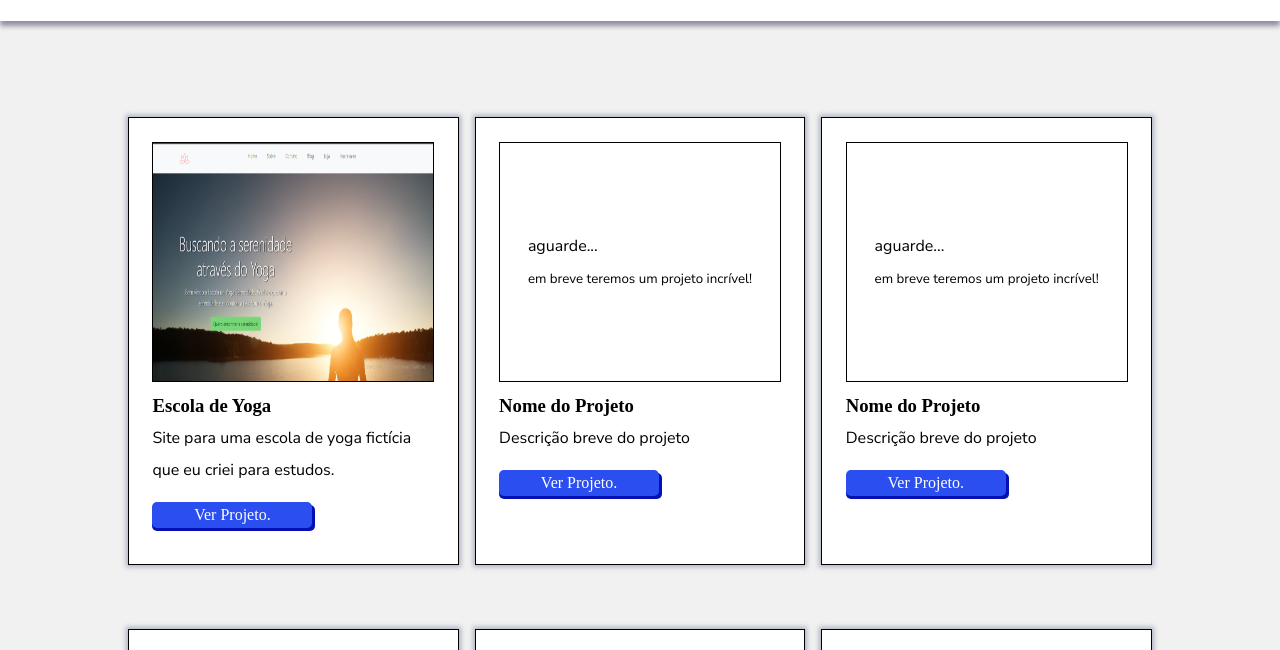
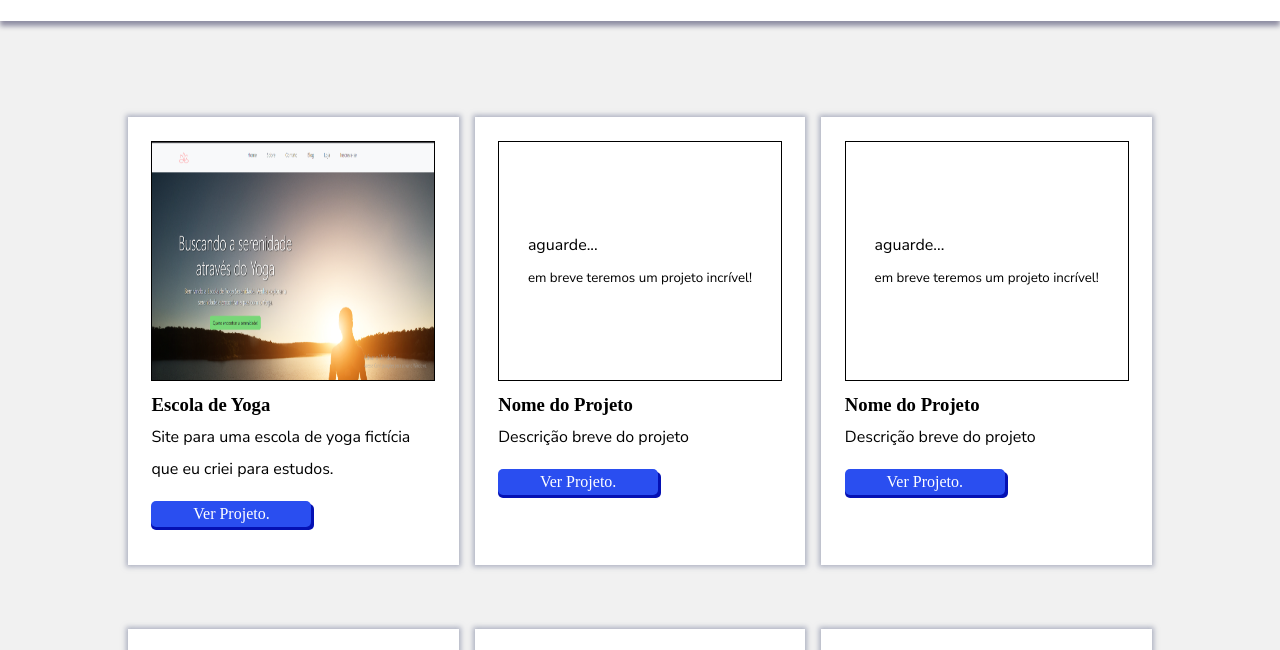
Before and after one commit to Pedro-OSouza/meu-portfolio, a plain HTML site: page projetos.html in a window 1280 px wide. Shown: the part 75-725 px from the top of the page. Drawn offline with Linux system fonts and the light colour scheme; a web font is replaced by a local one.

Commit message:
Update projetos-aba css

```diff
--- a/style/projetos-aba.css
+++ b/style/projetos-aba.css
@@ -102,16 +102,12 @@ p{
     }
   }
 
-  .card {
-    margin-bottom: 1rem;
-    border: 1px solid;
-  }
-
-  .card{
+.card{
     width: 100%;
     padding: 1rem;
     margin-top: 2rem;
     height: 28rem;
+    margin-bottom: 1rem;
     background-color: var(--white1);
     box-shadow: 0px 0px 5px 2px #787e9c8f;
 }
```
